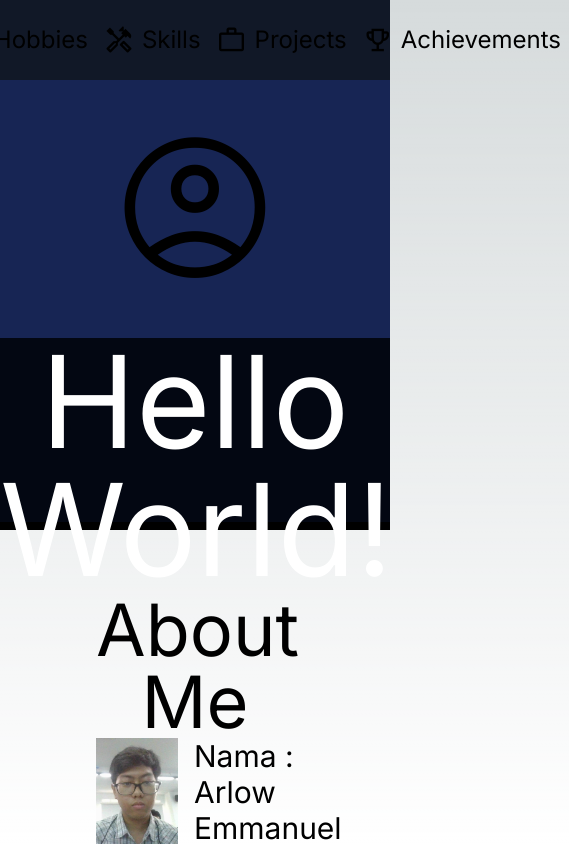
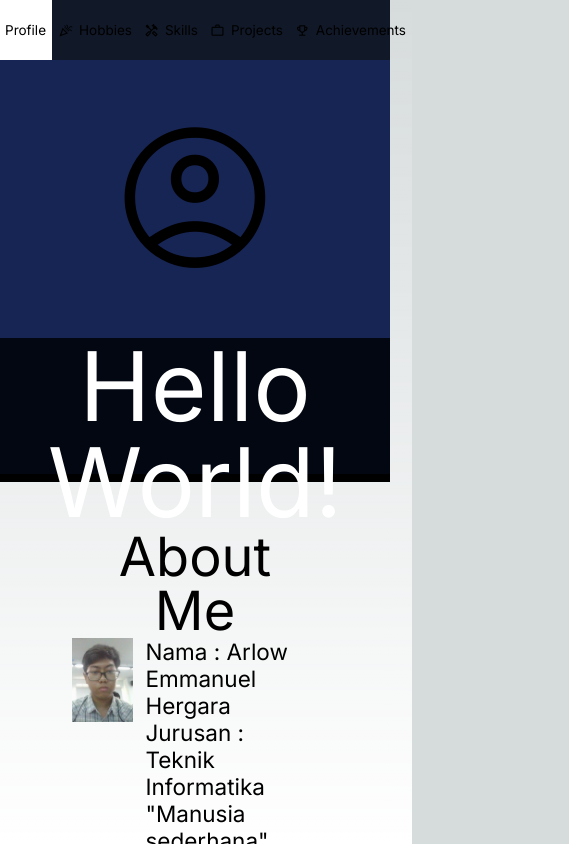
Before and after one commit to Arlow5761/sparta-portfolio, a Next.js app: page / in a window 390 px wide. Shown: the top 844 px of the page, 569 px wide, since content can reach past the window. Built offline with nearby package versions, Linux system fonts and the light colour scheme.

Commit message:
feat: make text size responsive

```diff
--- a/app/layout.tsx
+++ b/app/layout.tsx
@@ -16,7 +16,7 @@ export default function RootLayout({
   children: React.ReactNode;
 }>) {
   return (
-    <html lang="en">
+    <html lang="en" className="text-xs md:portrait:text-lg lg:landscape:text-lg">
       <head></head>
       <body className={inter.className + " h-screen w-full landscape:flex"}>
         <SectionHeader/>
--- a/app/navigationlinks.tsx
+++ b/app/navigationlinks.tsx
@@ -39,7 +39,7 @@ export const links : LinkType[] = [
 
 function NavigationLink(link : LinkType) {
     const pathname = usePathname();
-    let style = "flex flex-row text-2xl text-center items-center h-20 max-w-80 p-2 landscape:text-left";
+    let style = "flex flex-row text-lg text-center items-center h-20 max-w-80 p-2 landscape:text-left";
     let textStyle = "flex flex-row items-center gap-2";
 
     if (pathname === link.address) {
@@ -50,7 +50,7 @@ function NavigationLink(link : LinkType) {
     return (
         <div className={style}>
             <Link href={link.address} className={textStyle}>
-                <span className="material-symbols-outlined text-3xl">{link.icon}</span>
+                <span className="material-symbols-outlined text-xl">{link.icon}</span>
                 {link.name}
             </Link>
         </div>
```
